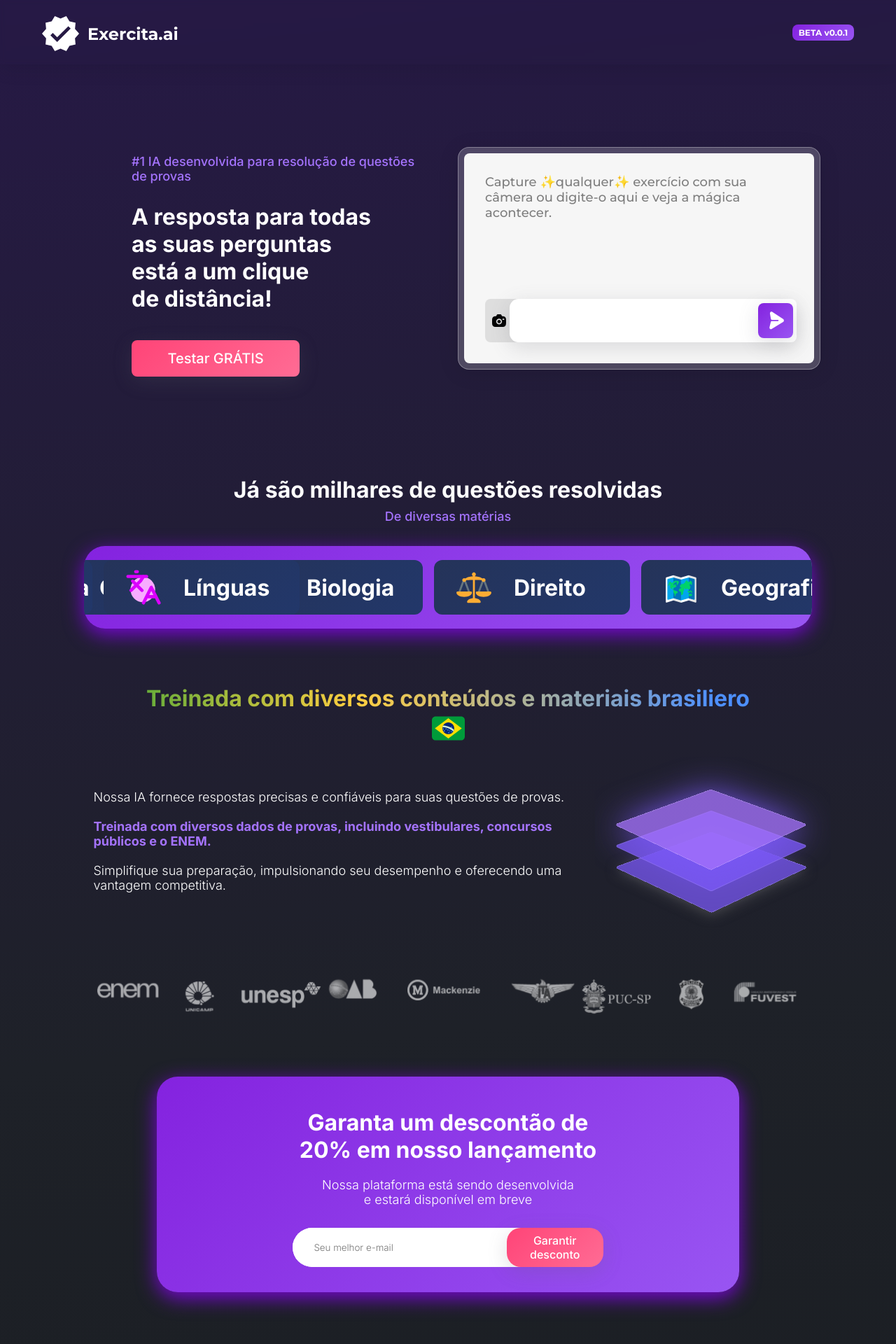
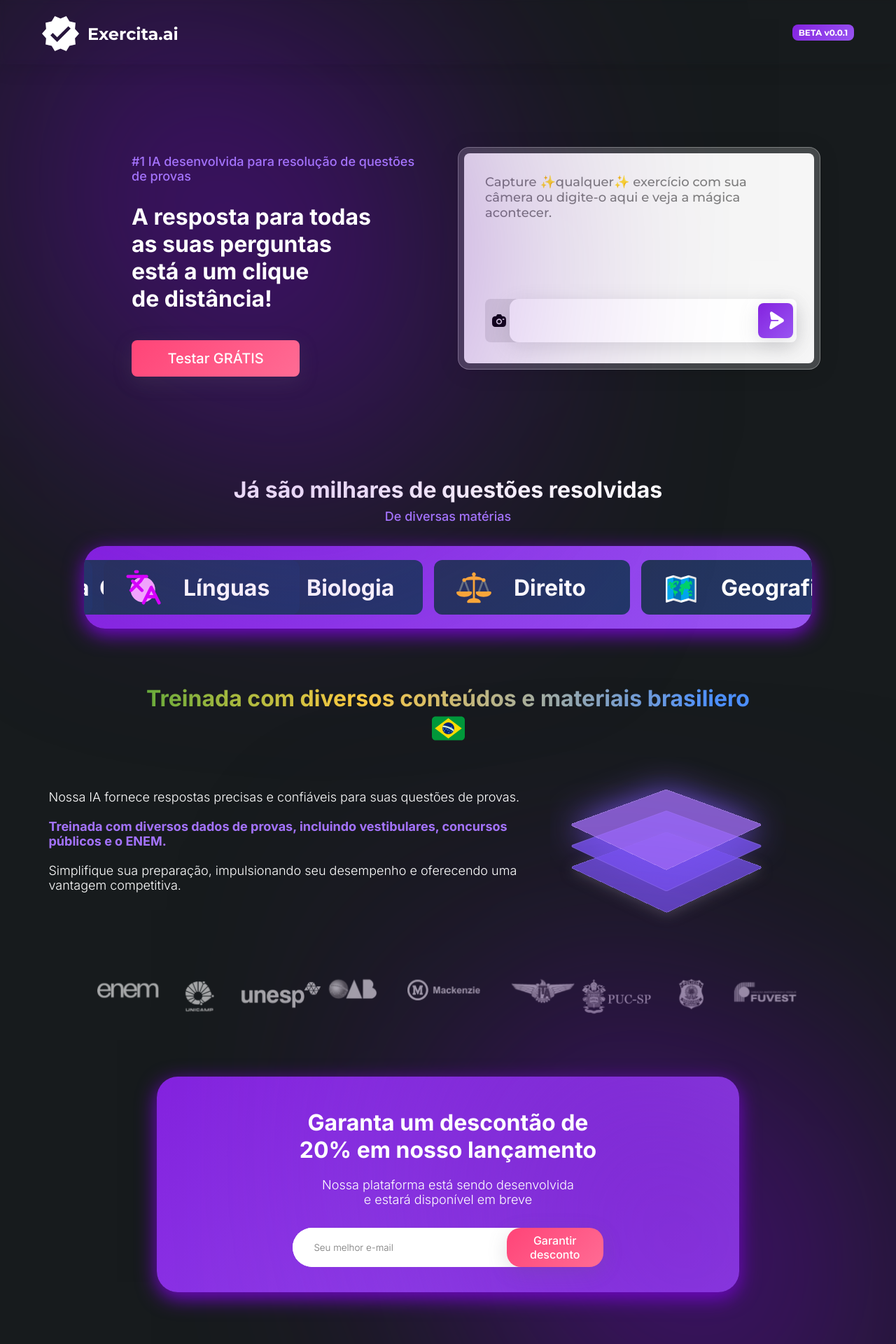
Before and after one commit to bolodissenoura/exercitaai, a Next.js app: page / in a window 1280 px wide. Shown: the top 1920 px of the page at 70% size. Built offline with nearby package versions, Linux system fonts and the light colour scheme.

Commit message:
fix: responsivity and hadle click on button CTA

```diff
--- /dev/null
+++ b/src/components/KeyframesGlow/index.ts
@@ -0,0 +1 @@
+export * from "./keyframesGlow.component";
--- /dev/null
+++ b/src/components/KeyframesGlow/keyframesGlow.component.tsx
@@ -0,0 +1,21 @@
+import React from "react";
+interface KeyframesGlowInterface {
+  position: "right" | "left";
+}
+
+export function KeyframesGlow(props: KeyframesGlowInterface) {
+  return (
+    <>
+      <div
+        className={
+          props.position === "right"
+            ? `features-gradients-right`
+            : `features-gradients-left`
+        }>
+        <div className="features-gradient fBall"></div>
+        <div className="features-gradient sBall"></div>
+        <div className="features-gradient tBall"></div>
+      </div>
+    </>
+  );
+}
--- a/src/components/index.ts
+++ b/src/components/index.ts
@@ -1,2 +1,3 @@
 export * from "./Footer";
 export * from "./Tabs";
+export * from "./KeyframesGlow";
--- a/src/pages/_app.tsx
+++ b/src/pages/_app.tsx
@@ -1,6 +1,7 @@
 import type { AppProps } from "next/app";
 import { globalStyles } from "../styles/global";
 
+import "../styles/keyframesGlow.css";
 import logoImg from "../../public/assets/logo.svg";
 import Image from "next/image";
 import * as S from "../styles/pages/app";
--- a/src/pages/index.tsx
+++ b/src/pages/index.tsx
@@ -26,8 +26,11 @@ import direta from "../../public/assets/direta.png";
 // Keen Slider
 import { useKeenSlider } from "keen-slider/react";
 import "keen-slider/keen-slider.min.css";
+import React from "react";
 
 export default function Home() {
+  const contentRef = React.useRef<HTMLDivElement | null>(null);
+
   const animation = { duration: 80000, easing: (t: number) => t };
   const [sliderRef] = useKeenSlider({
     loop: true,
@@ -60,7 +63,7 @@ export default function Home() {
       title: "Passo a passo",
       content: (
         <>
-          <Image src={explicativa} alt="" />
+          <Image src={explicativa} width={300} alt="" />
         </>
       ),
     },
@@ -68,11 +71,16 @@ export default function Home() {
       title: "Direto ao ponto",
       content: (
         <>
-          <Image src={direta} alt="" />
+          <Image src={direta} width={300} alt="" />
         </>
       ),
     },
   ];
+  const handleClickCTA = () => {
+    if (contentRef.current) {
+      contentRef.current.scrollIntoView({ behavior: "smooth" });
+    }
+  };
   return (
     <>
       <Head>
@@ -85,16 +93,19 @@ export default function Home() {
         <link rel="icon" href="/favicon.ico" />
       </Head>
       <S.HomeContainer>
+        <C.KeyframesGlow position="right" />
         <S.HomeContainerFlex>
           <S.TextGridContainer>
             <TypographyV1>
               #1 IA desenvolvida para resolução de questões de provas
             </TypographyV1>
-            <TypographyV2 style={{ marginTop: "1.25rem" }}>
+            <TypographyV2 style={{ marginTop: "1.25rem", zIndex: 99 }}>
               A resposta para todas <br /> as suas perguntas <br /> está a um
               clique <br /> de distância!
             </TypographyV2>
-            <PrimaryBtn>Testar GRÁTIS</PrimaryBtn>
+            <PrimaryBtn onClick={handleClickCTA} style={{ zIndex: 99 }}>
+              Testar GRÁTIS
+            </PrimaryBtn>
           </S.TextGridContainer>
           <S.BoxGridContainer>
             <S.Box>
@@ -106,6 +117,7 @@ export default function Home() {
                     flexDirection: "column",
                     justifyContent: "space-between",
                     height: "80%",
+                    zIndex: 99,
                   }}>
                   <TypographyV3
                     style={{
@@ -196,15 +208,16 @@ export default function Home() {
             <Image src={mackenzie} alt="mackenzie logo" />
             <Image src={ita} alt="ita logo" />
           </S.InstitutionsGroup>
-          <S.InstitutionsGroup>
+          <S.InstitutionsGroup ref={contentRef}>
             <Image src={puc} alt="puc logo" />
             <Image src={pf} alt="pf logo" />
             <Image src={fuvest} alt="fuvest logo" />
           </S.InstitutionsGroup>
         </S.InstitutionsSection>
+        <C.KeyframesGlow position="left" />
         <S.NewSection>
           <S.BoxCTA>
-            <TypographyV2 style={{ color: "white", marginTop: 30 }}>
+            <TypographyV2 style={{ color: "white", marginTop: 30, zIndex: 99 }}>
               Garanta um descontão de <br /> 20% em nosso lançamento
             </TypographyV2>
             <br />
@@ -212,22 +225,30 @@ export default function Home() {
               Nossa plataforma está sendo desenvolvida <br /> e estará
               disponível em breve
             </TypographyV1>
-            <S.InputBox onSubmit={() => console.log("sexo")}>
-              <input placeholder="Seu melhor e-mail" type="email" />
-              <CTABtn type="submit">Garantir desconto</CTABtn>
+            <S.InputBox
+              style={{ zIndex: 99 }}
+              onSubmit={() => console.log("sexo")}>
+              <input
+                style={{ zIndex: 99 }}
+                placeholder="Seu melhor e-mail"
+                type="email"
+              />
+              <CTABtn style={{ zIndex: 99 }} type="submit">
+                Garantir desconto
+              </CTABtn>
             </S.InputBox>
             <br />
           </S.BoxCTA>
         </S.NewSection>
         <br />
         <S.NewSection>
-          <S.BoxCTA style={{ width: "100%", background: "white" }}>
+          <S.BoxCTAWhite>
             <TypographyV2 style={{ color: "#7907D5" }}>
               Desfrute de dois modos de Resposta:
             </TypographyV2>
             <br />
             <C.Tabs tabs={tabs} />
-          </S.BoxCTA>
+          </S.BoxCTAWhite>
         </S.NewSection>
       </S.HomeContainer>
       <C.Footer />
--- /dev/null
+++ b/src/styles/keyframesGlow.css
@@ -0,0 +1,123 @@
+.fBall {
+  top: 50%;
+  left: 50%;
+  background-color: #7907d5;
+  animation: animation-3 8s infinite;
+}
+
+.sBall {
+  top: 80%;
+  left: 70%;
+  background-color: #7907d5;
+  animation: animation-3 8s infinite;
+}
+
+.tBall {
+  top: 10%;
+  left: 30%;
+  background-color: #7907d5;
+  animation: animation-3 8s infinite;
+}
+
+.features-gradients-right {
+  width: 50%;
+  height: 50%;
+  position: absolute;
+  background-color: rgba(1, 1, 1, 0.25);
+  filter: blur(12em);
+  z-index: 2;
+}
+
+.features-gradients-left {
+  width: 50%;
+  height: 50%;
+  margin-left: 50px;
+  position: absolute;
+  background-color: rgba(1, 1, 1, 0.25);
+  filter: blur(12em);
+  z-index: 2;
+}
+
+@media only screen and (min-width: 768px) {
+  .features-gradients-left {
+    margin-left: 50%;
+  }
+}
+
+.features-gradient {
+  width: 200px;
+  height: 400px;
+  position: absolute;
+  border-radius: 100%;
+  z-index: 2;
+}
+
+@keyframes animation-1 {
+  0% {
+    transform: translateY(-50%) translateX(-50%) translateX(-15%)
+      translateY(10%);
+  }
+  20% {
+    transform: translateY(-50%) translateX(-50%) translateX(-20%)
+      translateY(-30%);
+  }
+  40% {
+    transform: translateY(-50%) translateX(-50%) translateX(-25%)
+      translateY(-15%);
+  }
+  60% {
+    transform: translateY(-50%) translateX(-50%) translateX(30%) translateY(20%);
+  }
+  80% {
+    transform: translateY(-50%) translateX(-50%) translateX(5%) translateY(35%);
+  }
+  to {
+    transform: translateY(-50%) translateX(-50%) translateX(-15%)
+      translateY(10%);
+  }
+}
+
+@keyframes animation-2 {
+  0% {
+    transform: translateY(-50%) translateX(-50%) rotate(-20deg) translateX(20%);
+  }
+  25% {
+    transform: translateY(-50%) translateX(-50%) skew(-15deg, 15deg)
+      rotate(-80deg) translateX(30%);
+  }
+  50% {
+    transform: translateY(-50%) translateX(-50%) rotate(180deg) translateX(25%);
+  }
+  75% {
+    transform: translateY(-50%) translateX(-50%) skew(-15deg, 15deg)
+      rotate(240deg) translateX(15%);
+  }
+  to {
+    transform: translateY(-50%) translateX(-50%) rotate(340deg) translateX(20%);
+  }
+}
+
+@keyframes animation-3 {
+  0% {
+    transform: translateY(-50%) translateX(-50%) translateX(-15%)
+      translateY(10%);
+  }
+  20% {
+    transform: translateY(-50%) translateX(-50%) translateX(20%)
+      translateY(-30%);
+  }
+  40% {
+    transform: translateY(-50%) translateX(-50%) translateX(-25%)
+      translateY(-15%);
+  }
+  60% {
+    transform: translateY(-50%) translateX(-50%) translateX(30%) translateY(20%);
+  }
+  80% {
+    transform: translateY(-50%) translateX(-50%) translateX(5%) translateY(35%);
+  }
+  to {
+    transform: translateY(-50%) translateX(-50%) translateX(-15%)
+      translateY(10%);
+  }
+}
--- a/src/styles/pages/home.ts
+++ b/src/styles/pages/home.ts
@@ -1,7 +1,7 @@
 import { styled } from "..";
 
 export const HomeContainer = styled("main", {
-  background: "$gradientBgPurple",
+  background: "$gray900",
   marginBottom: "-4px",
 });
 
@@ -160,7 +160,7 @@ export const ItemCaroussel = styled("div", {
 });
 
 export const NewSectionExplanation = styled("div", {
-  width: "100%",
+  width: "90%",
   display: "flex",
   flexDirection: "column-reverse",
   gap: 16,
@@ -243,3 +243,20 @@ export const BoxCTA = styled("div", {
     width: "800px",
   },
 });
+
+export const BoxCTAWhite = styled("div", {
+  width: "90%",
+  margin: "0 auto",
+  padding: 16,
+  display: "flex",
+  alignItems: "center",
+  background: "white",
+  boxShadow: "rgba(121, 7, 213, 1) 0px 8px 29px 0px",
+  borderRadius: 30,
+  justifyContent: "center",
+  textAlign: "center",
+  flexDirection: "column",
+  "@bp2": {
+    width: "100%",
+  },
+});
--- a/src/styles/typography.ts
+++ b/src/styles/typography.ts
@@ -1,6 +1,7 @@
 import { styled } from ".";
 
 export const TypographyV1 = styled("div", {
+  zIndex: 9,
   fontSize: "$md",
   fontWeight: "500",
   fontFamily: "Inter",
```
